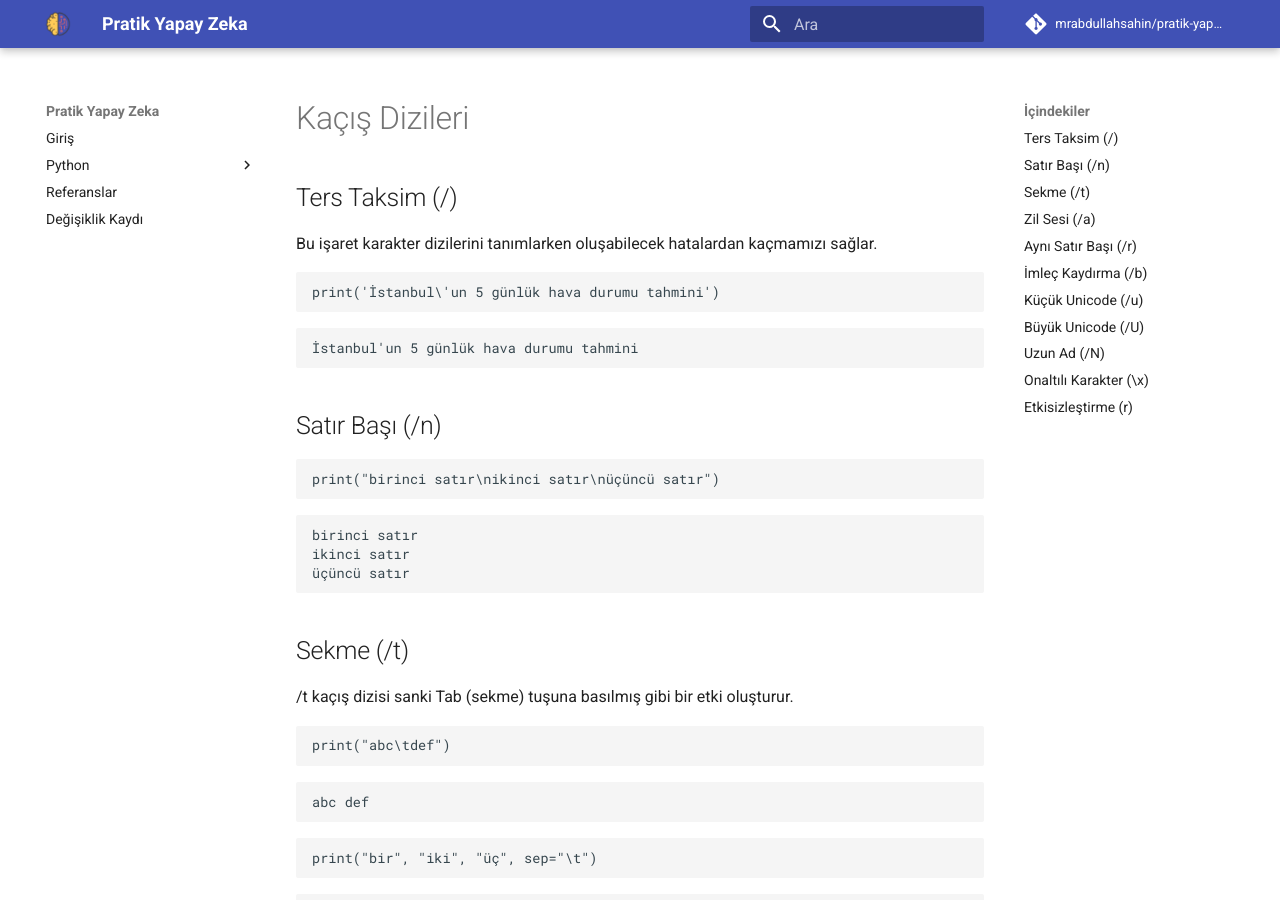
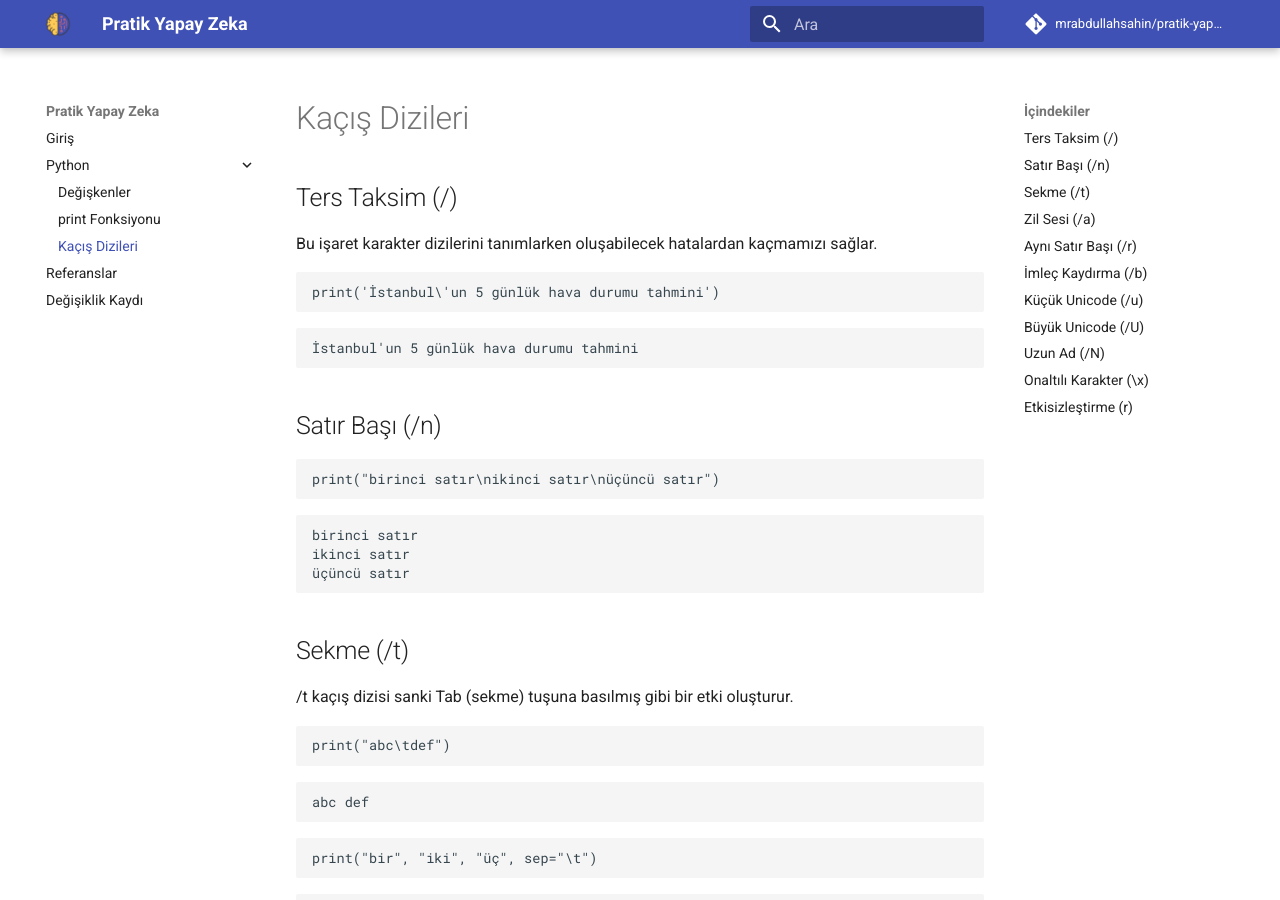
Before and after one commit to mrabdullahsahin/pratik-yapay-zeka, an MkDocs documentation site: the page built from docs/python/kacis_dizileri.md, in a window 1280 px wide and 900 px high. Built offline with MkDocs 1.6.1 and Material for MkDocs 9.7.7, drawn with Linux system fonts in a browser that asks for light colours; comment, search, counter and statistics services are not loaded.

Commit message:
Update nav on mkdocs.yml

```diff
--- a/mkdocs.yml
+++ b/mkdocs.yml
@@ -30,6 +30,7 @@ nav:
   - Python:
     - Değişkenler: python/degiskenler.md
     - print Fonksiyonu: python/print.md
+    - Kaçış Dizileri: python/kacis_dizileri.md
   - Referanslar: referanslar.md
   - Değişiklik Kaydı: changelog.md
 
```
